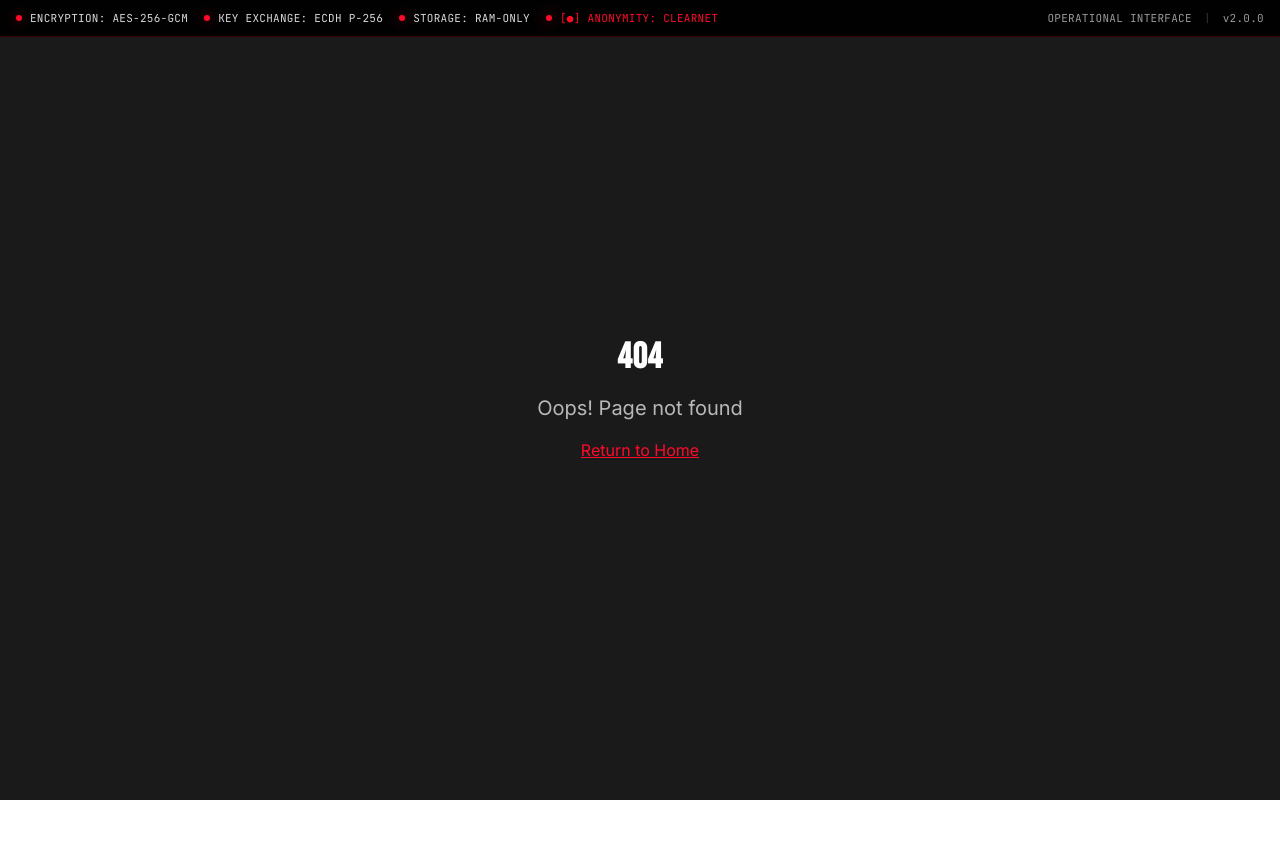
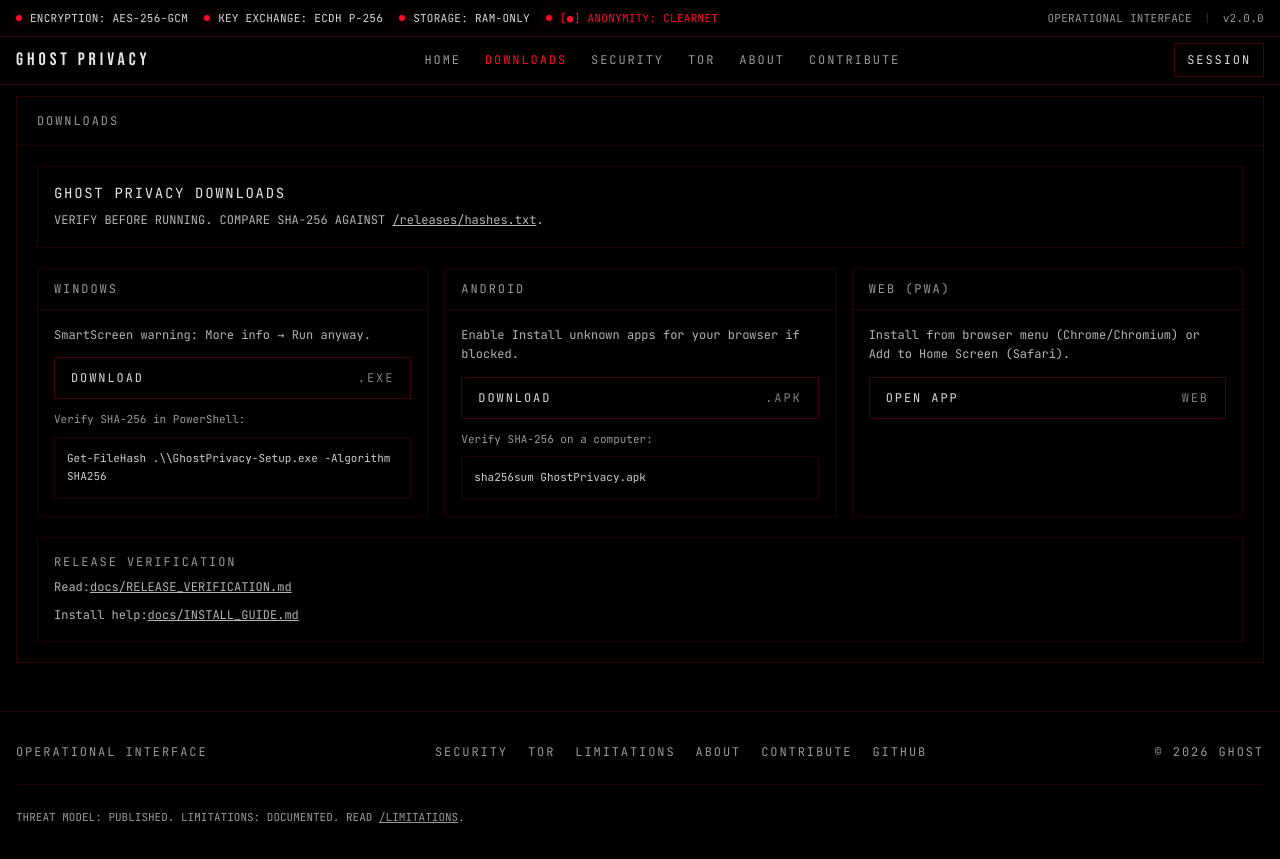
Before and after one commit to Lucieran-Raven/ghost-privacy, a React (Vite) app: page /downloads in a window 1280 px wide. Before the commit this address had no page. Before the commit the page ends 800 px from the top, so only its background shows below. Built offline with nearby package versions, Linux system fonts and the light colour scheme.

Commit message:
Docs: add install/release verification guides; add downloads page

```diff
--- a/src/App.tsx
+++ b/src/App.tsx
@@ -21,6 +21,7 @@ const Contribute = lazy(() => import("./pages/Contribute"));
 const Onion = lazy(() => import("./pages/Onion"));
 const Tor = lazy(() => import("./pages/Tor"));
 const Quarantine = lazy(() => import("./pages/Quarantine"));
+const Downloads = lazy(() => import("./pages/Downloads"));
 const NotFound = lazy(() => import("./pages/NotFound"));
 
 const queryClient = new QueryClient();
@@ -46,6 +47,7 @@ const App = () => (
                   <Route path="/contact" element={<Contact />} />
                   <Route path="/limitations" element={<Limitations />} />
                   <Route path="/contribute" element={<Contribute />} />
+                  <Route path="/downloads" element={<Downloads />} />
                   <Route path="/tor" element={<Tor />} />
                   <Route path="/onion" element={<Onion />} />
                   {/* Quarantine page - escalation level 3 */}
--- a/src/components/Ghost/Navbar.tsx
+++ b/src/components/Ghost/Navbar.tsx
@@ -8,6 +8,7 @@ const Navbar = () => {
 
   const navLinks = [
     { href: '/', label: 'Home' },
+    { href: '/downloads', label: 'Downloads' },
     { href: '/security', label: 'Security' },
     { href: '/tor', label: 'Tor' },
     { href: '/about', label: 'About' },
--- /dev/null
+++ b/src/pages/Downloads.tsx
@@ -0,0 +1,122 @@
+import Navbar from '@/components/Ghost/Navbar';
+import Footer from '@/components/Ghost/Footer';
+import PageTransition from '@/components/Ghost/PageTransition';
+
+const Downloads = () => {
+  return (
+    <div className="min-h-screen bg-background text-foreground">
+      <Navbar />
+
+      <PageTransition>
+        <main className="pt-24 pb-12">
+          <div className="mx-auto max-w-[1400px] px-4">
+            <div className="border border-[rgba(255,10,42,0.18)] bg-black/60 backdrop-blur-md shadow-[0_10px_40px_rgba(0,0,0,0.55)]">
+              <div className="px-5 py-4 border-b border-[rgba(255,10,42,0.14)]">
+                <div className="font-mono text-xs tracking-[0.16em] uppercase text-white/60">DOWNLOADS</div>
+              </div>
+
+              <div className="p-5 space-y-5">
+                <div className="border border-[rgba(255,10,42,0.14)] p-4 bg-black/40">
+                  <div className="font-mono text-sm tracking-[0.12em] text-white/90">GHOST PRIVACY DOWNLOADS</div>
+                  <div className="mt-2 font-mono text-[12px] leading-relaxed text-white/70">
+                    VERIFY BEFORE RUNNING. COMPARE SHA-256 AGAINST <a className="underline hover:text-white" href="/releases/hashes.txt">/releases/hashes.txt</a>.
+                  </div>
+                </div>
+
+                <div className="grid grid-cols-1 md:grid-cols-3 gap-4">
+                  <div className="border border-[rgba(255,10,42,0.14)] bg-black/35">
+                    <div className="px-4 py-3 border-b border-[rgba(255,10,42,0.14)]">
+                      <div className="font-mono text-xs tracking-[0.16em] uppercase text-white/60">WINDOWS</div>
+                    </div>
+                    <div className="p-4 space-y-3">
+                      <div className="font-mono text-[12px] leading-relaxed text-white/70">
+                        SmartScreen warning: More info → Run anyway.
+                      </div>
+                      <a
+                        href="/releases/GhostPrivacy-Setup.exe"
+                        className="inline-flex w-full justify-between items-center px-4 py-3 border border-[rgba(255,10,42,0.24)] bg-black/40 font-mono text-xs tracking-[0.16em] uppercase text-white/85 transition-all active:translate-y-[1px] hover:border-[rgba(255,10,42,0.55)] hover:text-white hover:shadow-[0_0_12px_rgba(255,10,42,0.35)]"
+                      >
+                        DOWNLOAD
+                        <span className="text-white/50">.EXE</span>
+                      </a>
+                      <div className="font-mono text-[11px] leading-relaxed text-white/60">
+                        Verify SHA-256 in PowerShell:
+                        <div className="mt-2 border border-[rgba(255,10,42,0.14)] bg-black/50 p-3 text-white/80 overflow-x-auto">
+                          Get-FileHash .\\GhostPrivacy-Setup.exe -Algorithm SHA256
+                        </div>
+                      </div>
+                    </div>
+                  </div>
+
+                  <div className="border border-[rgba(255,10,42,0.14)] bg-black/35">
+                    <div className="px-4 py-3 border-b border-[rgba(255,10,42,0.14)]">
+                      <div className="font-mono text-xs tracking-[0.16em] uppercase text-white/60">ANDROID</div>
+                    </div>
+                    <div className="p-4 space-y-3">
+                      <div className="font-mono text-[12px] leading-relaxed text-white/70">
+                        Enable Install unknown apps for your browser if blocked.
+                      </div>
+                      <a
+                        href="/releases/GhostPrivacy.apk"
+                        className="inline-flex w-full justify-between items-center px-4 py-3 border border-[rgba(255,10,42,0.24)] bg-black/40 font-mono text-xs tracking-[0.16em] uppercase text-white/85 transition-all active:translate-y-[1px] hover:border-[rgba(255,10,42,0.55)] hover:text-white hover:shadow-[0_0_12px_rgba(255,10,42,0.35)]"
+                      >
+                        DOWNLOAD
+                        <span className="text-white/50">.APK</span>
+                      </a>
+                      <div className="font-mono text-[11px] leading-relaxed text-white/60">
+                        Verify SHA-256 on a computer:
+                        <div className="mt-2 border border-[rgba(255,10,42,0.14)] bg-black/50 p-3 text-white/80 overflow-x-auto">
+                          sha256sum GhostPrivacy.apk
+                        </div>
+                      </div>
+                    </div>
+                  </div>
+
+                  <div className="border border-[rgba(255,10,42,0.14)] bg-black/35">
+                    <div className="px-4 py-3 border-b border-[rgba(255,10,42,0.14)]">
+                      <div className="font-mono text-xs tracking-[0.16em] uppercase text-white/60">WEB (PWA)</div>
+                    </div>
+                    <div className="p-4 space-y-3">
+                      <div className="font-mono text-[12px] leading-relaxed text-white/70">
+                        Install from browser menu (Chrome/Chromium) or Add to Home Screen (Safari).
+                      </div>
+                      <a
+                        href="/"
+                        className="inline-flex w-full justify-between items-center px-4 py-3 border border-[rgba(255,10,42,0.24)] bg-black/40 font-mono text-xs tracking-[0.16em] uppercase text-white/85 transition-all active:translate-y-[1px] hover:border-[rgba(255,10,42,0.55)] hover:text-white hover:shadow-[0_0_12px_rgba(255,10,42,0.35)]"
+                      >
+                        OPEN APP
+                        <span className="text-white/50">WEB</span>
+                      </a>
+                    </div>
+                  </div>
+                </div>
+
+                <div className="border border-[rgba(255,10,42,0.14)] p-4 bg-black/40">
+                  <div className="font-mono text-xs tracking-[0.16em] uppercase text-white/60">RELEASE VERIFICATION</div>
+                  <div className="mt-2 font-mono text-[12px] leading-relaxed text-white/70 space-y-2">
+                    <div>
+                      Read:
+                      <a className="underline hover:text-white" href="https://github.com/Lucieran-Raven/ghost-privacy/blob/main/docs/RELEASE_VERIFICATION.md">
+                        docs/RELEASE_VERIFICATION.md
+                      </a>
+                    </div>
+                    <div>
+                      Install help:
+                      <a className="underline hover:text-white" href="https://github.com/Lucieran-Raven/ghost-privacy/blob/main/docs/INSTALL_GUIDE.md">
+                        docs/INSTALL_GUIDE.md
+                      </a>
+                    </div>
+                  </div>
+                </div>
+              </div>
+            </div>
+          </div>
+        </main>
+      </PageTransition>
+
+      <Footer />
+    </div>
+  );
+};
+
+export default Downloads;
```
Also changed, not shown: public/releases/hashes.txt (added), 2 other files (tests, documents, lock files or other folders).
